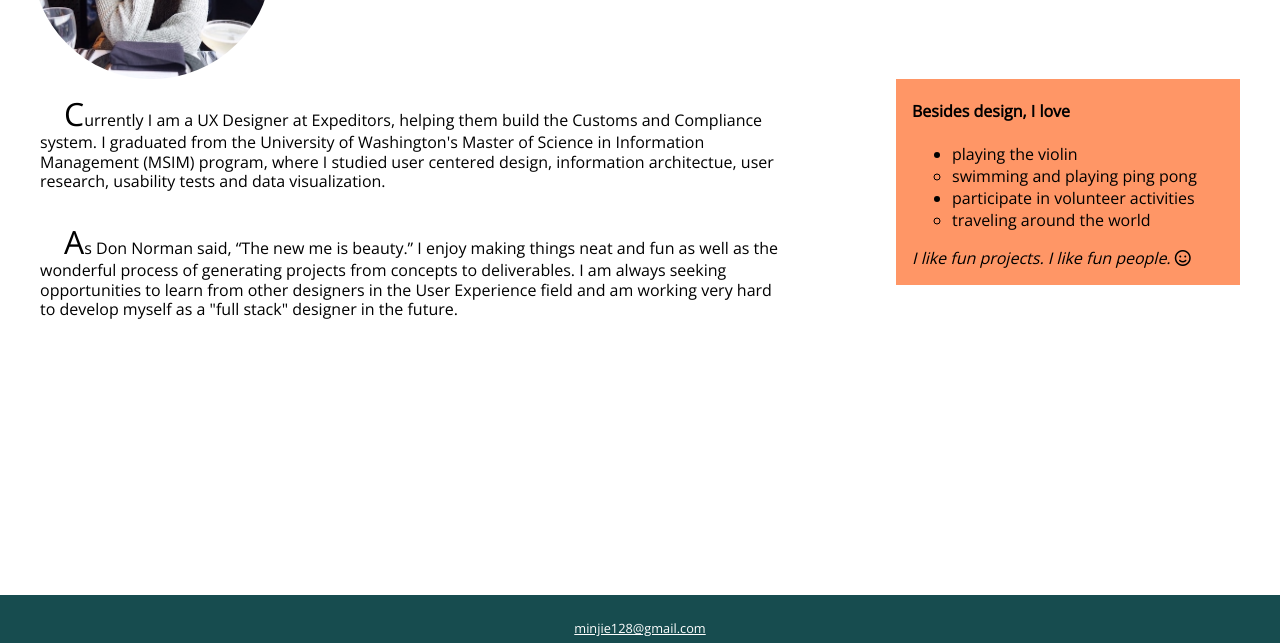
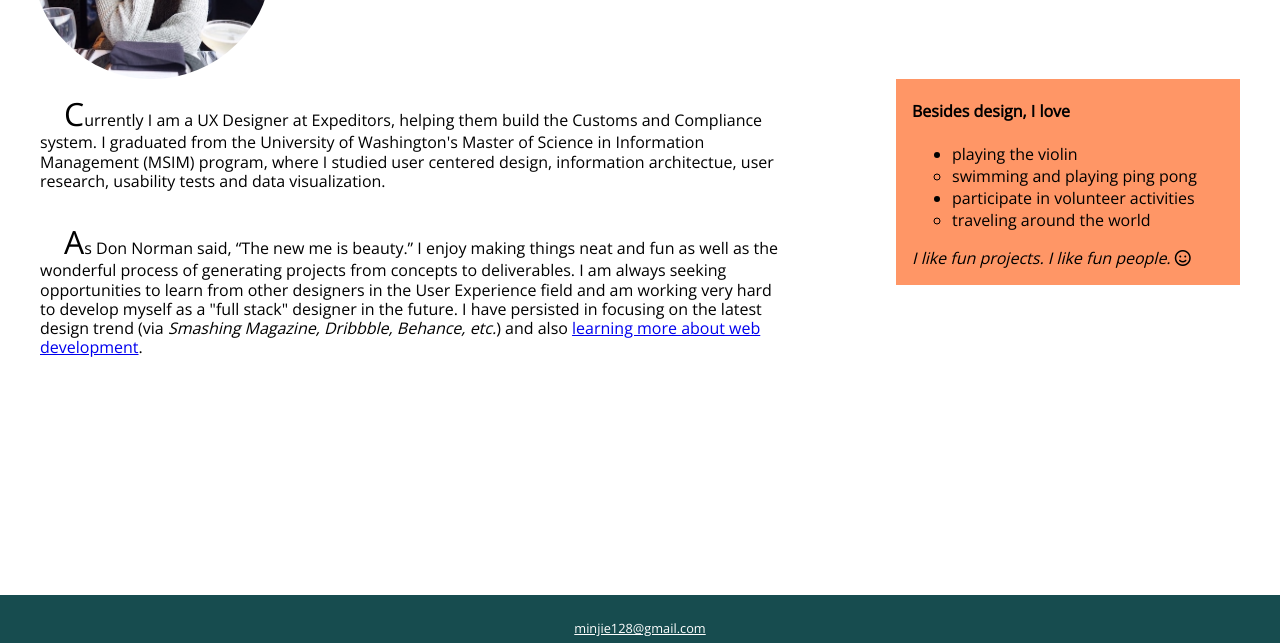
Before and after one commit to minjie128/portfolio, a plain HTML site: page about.html in a window 1280 px wide. Shown: the part 235-878 px from the top of the page. Drawn offline with nearby package versions, Linux system fonts and the light colour scheme.

Commit message:
Add a link in the About Me page to the new page about learning web development

```diff
--- a/about.html
+++ b/about.html
@@ -25,7 +25,7 @@
         <h2 class="about-me-title">About Me.</h2>
         <h3 class="about-me-title">My name is Jie Min (pronounced "Jee-eh Meen"). I like to design and code.</h3>
         <p class="about-me">Currently I am a UX Designer at Expeditors, helping them build the Customs and Compliance system. I graduated from the University of Washington's Master of Science in Information Management (MSIM) program, where I studied user centered design, information architectue, user research, usability tests and data visualization.</p>
-        <p class="about-me">As Don Norman said, “The new me is beauty.” I enjoy making things neat and fun as well as the wonderful process of generating projects from concepts to deliverables. I am always seeking opportunities to learn from other designers in the User Experience field and am working very hard to develop myself as a "full stack" designer in the future.</p>
+        <p class="about-me">As Don Norman said, “The new me is beauty.” I enjoy making things neat and fun as well as the wonderful process of generating projects from concepts to deliverables. I am always seeking opportunities to learn from other designers in the User Experience field and am working very hard to develop myself as a "full stack" designer in the future. I have persisted in focusing on the latest design trend (via <i>Smashing Magazine, Dribbble, Behance, etc.</i>) and also <a href="web-dev-bs.html" target="_blank">learning more about web development</a>.</p>
         <aside>
           <h4>Besides design, I love</h4>
           <ul>
```
